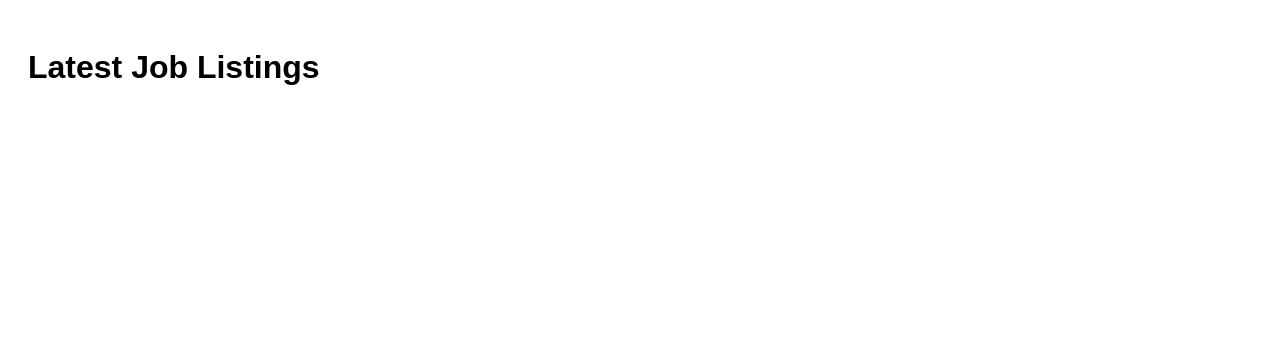
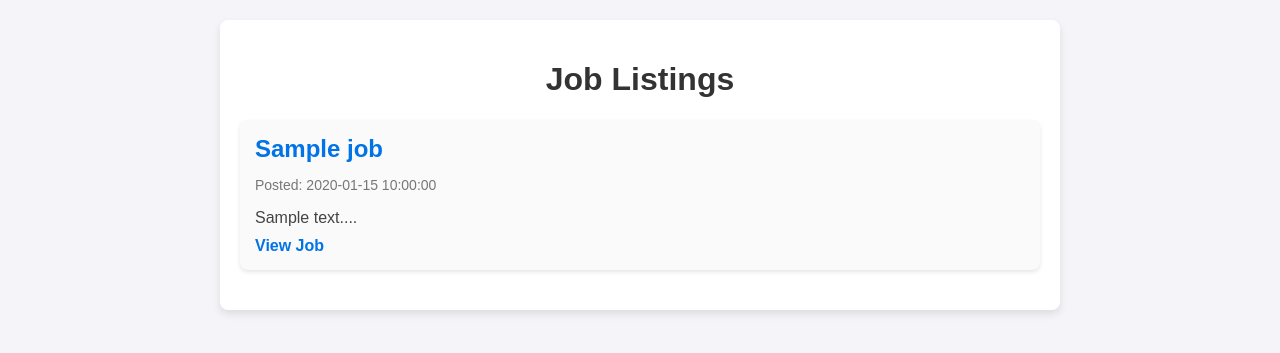
Before and after one commit to chipmoreno/UpworkJobScraper, a Flask app: template templates/index.html in a window 1280 px wide. Shown: the top 353 px of the page. Run offline with Flask 3, Linux system fonts and the light colour scheme; the template is opened without the code that fills it: most values are stand-ins (such as "Sample title", 1, 10 or a date in 2020); data that the repository does not hold is empty; parts of the project's set-up code (start-up, migrations or seed data) failed here and were passed over.

Commit message:
Jobs now being pulled in much cleaner to UI

```diff
--- a/app.py
+++ b/app.py
@@ -6,10 +6,6 @@ app = Flask(__name__)
 
 @app.route('/')
 def index():
-    return render_template('index.html')
-
-@app.route('/jobs')
-def jobs():
     job_list = []
     job_data = scraper()  # Call the scrape function from scraper.py
     #return jsonify(job_data)
@@ -26,7 +22,7 @@ def jobs():
                 'link': link
             })
 
-    return job_list
+    return render_template('index.html', jobs=job_list)
 
 if __name__ == '__main__':
     app.run(debug=True)
--- a/templates/index.html
+++ b/templates/index.html
@@ -3,59 +3,74 @@
 <head>
     <meta charset="UTF-8">
     <meta name="viewport" content="width=device-width, initial-scale=1.0">
-    <title>Job Feed</title>
+    <title>Job Listings</title>
     <style>
         body {
             font-family: Arial, sans-serif;
+            background-color: #f4f4f9;
+            margin: 0;
             padding: 20px;
         }
-        .job {
+        .container {
+            max-width: 800px;
+            margin: 0 auto;
+            background-color: #fff;
+            border-radius: 8px;
+            box-shadow: 0 4px 8px rgba(0, 0, 0, 0.1);
+            padding: 20px;
+        }
+        h1 {
+            text-align: center;
+            color: #333;
+        }
+        .job-card {
+            background-color: #fafafa;
+            padding: 15px;
+            border-radius: 8px;
             margin-bottom: 20px;
-            padding: 10px;
-            border: 1px solid #ccc;
-            border-radius: 5px;
+            box-shadow: 0 2px 4px rgba(0, 0, 0, 0.1);
         }
-        .job h2 {
-            margin: 0;
+        .job-card h2 {
+            margin: 0 0 10px;
+            color: #0073e6;
         }
-        .job a {
-            color: blue;
+        .job-card .time {
+            font-size: 14px;
+            color: #777;
+            margin-bottom: 10px;
+        }
+        .job-card .description {
+            font-size: 16px;
+            color: #444;
+            margin-bottom: 10px;
+        }
+        .job-card a {
+            font-weight: bold;
+            color: #0073e6;
             text-decoration: none;
+        }
+        .job-card a:hover {
+            text-decoration: underline;
         }
     </style>
 </head>
 <body>
-    <h1>Latest Job Listings</h1>
-    <div id="job-feed">
-        <!-- Jobs will be dynamically inserted here -->
-    </div>
 
-    <script>
-        function fetchJobs() {
-            fetch('/jobs')
-                .then(response => response.json())
-                .then(data => {
-                    const jobFeed = document.getElementById('job-feed');
-                    jobFeed.innerHTML = '';  // Clear existing jobs
-                    data.forEach(job => {
-                        const jobDiv = document.createElement('div');
-                        jobDiv.classList.add('job');
-                        jobDiv.innerHTML = `
-                            <h2>${job.title}</h2>
-                            <p>${job.description}</p>
-                            <a href="${job.link}" target="_blank">View Job</a>
-                        `;
-                        jobFeed.appendChild(jobDiv);
-                    });
-                })
-                .catch(error => console.error('Error fetching jobs:', error));
-        }
+<div class="container">
+    <h1>Job Listings</h1>
+    {% if jobs %}
+        {% for job in jobs %}
+            <div class="job-card">
+                <h2>{{ job.title }}</h2>
+                <p class="time">Posted: {{ job.time_posted }}</p>
+                <p class="description">{{ job.description }}...</p>
+                <a href="{{ job.link }}" target="_blank">View Job</a>
+            </div>
+        {% endfor %}
+    {% else %}
+        <p>No jobs available right now. Please check back later!</p>
+    {% endif %}
+</div>
 
-        // Fetch job listings every 30 seconds
-        setInterval(fetchJobs, 30000);
-
-        // Initial fetch on page load
-        window.onload = fetchJobs;
-    </script>
 </body>
 </html>
```
